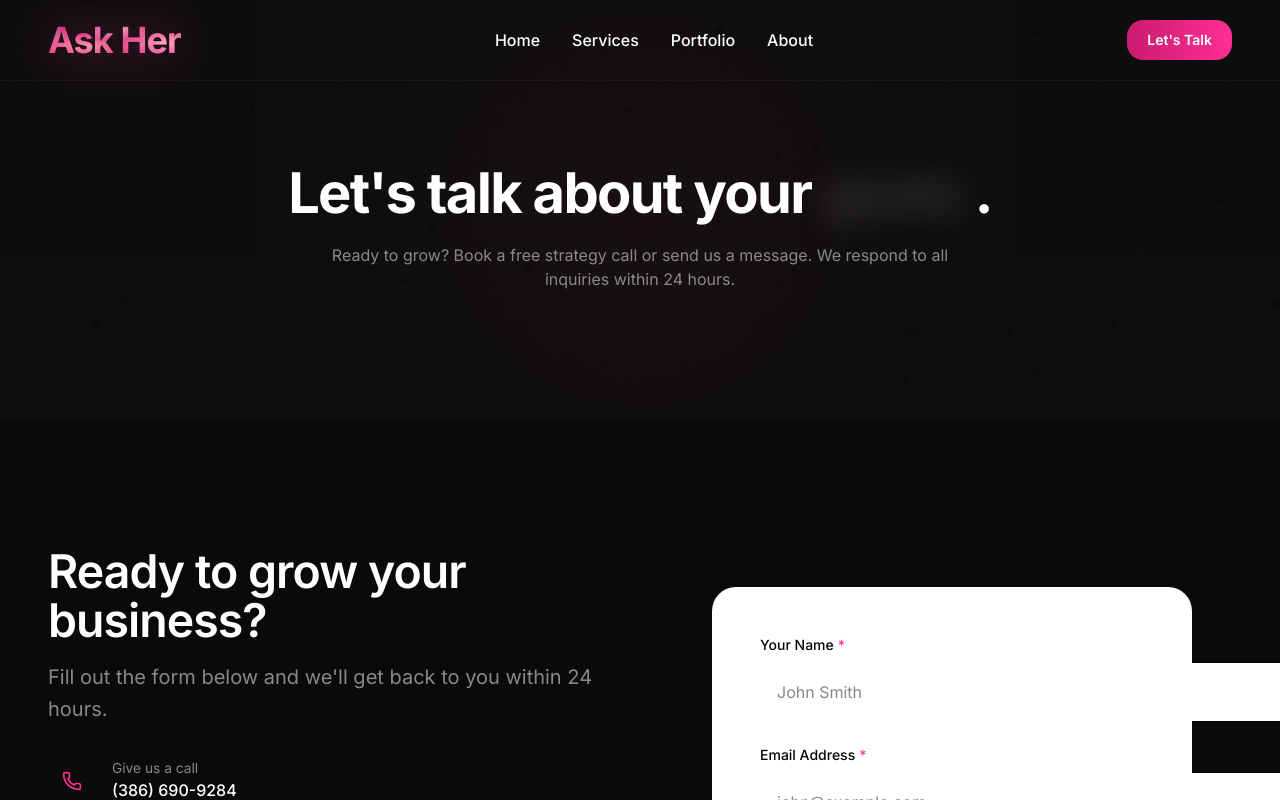
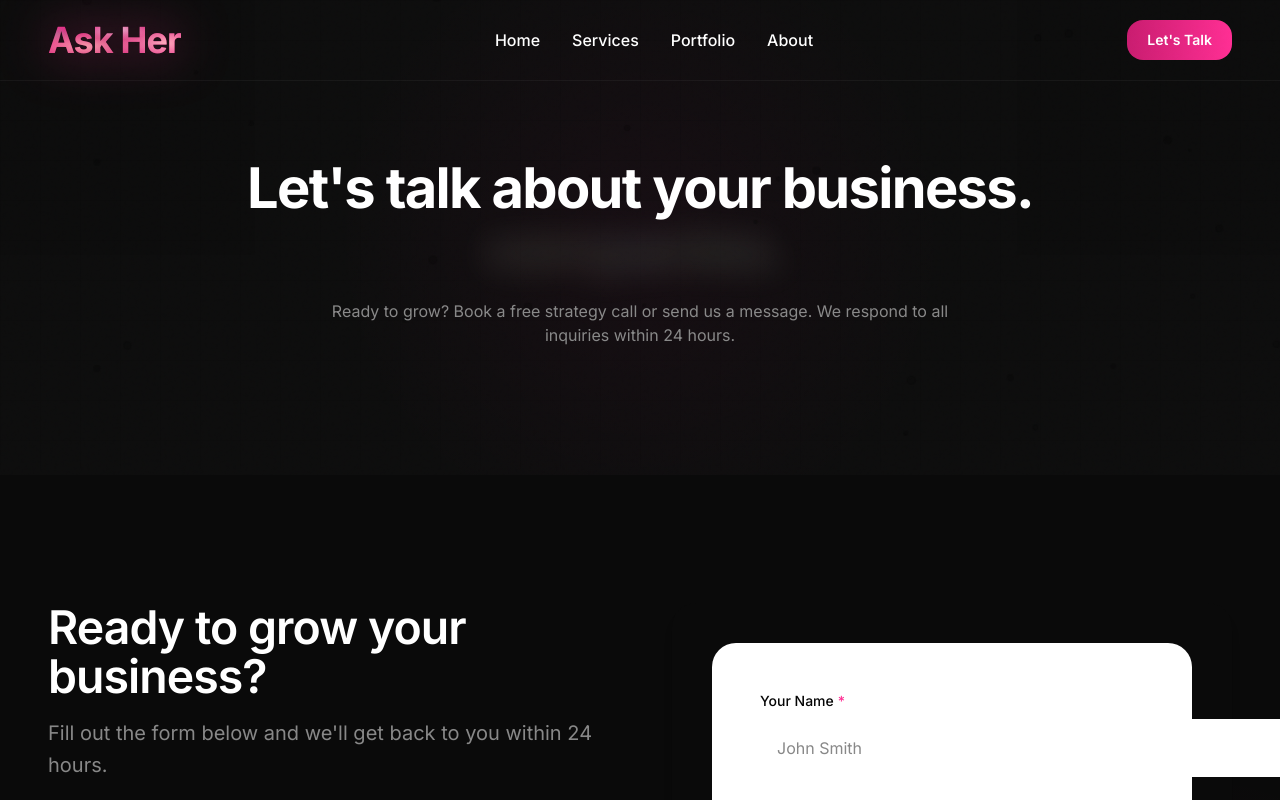
Before and after one commit to snailsandboats-creator/ask-her-new-, a Next.js app: page /contact in a window 1280 px wide. Shown: the top 800 px of the page. Built offline with nearby package versions, Linux system fonts and the light colour scheme.

Commit message:
Update PageHero component

```diff
--- a/src/components/sections/PageHero.tsx
+++ b/src/components/sections/PageHero.tsx
@@ -16,7 +16,7 @@ interface PageHeroProps {
 
 // Dynamic words for the transitioning effect
 const DYNAMIC_WORDS_GROW = ['Grow', 'Succeed', 'Thrive', 'Scale', 'Win'];
-const DYNAMIC_WORDS_BUSINESS = ['business', 'goals', 'vision', 'strategy', 'growth'];
+const DYNAMIC_WORDS_BUSINESS = ['businesses.', 'companies.', 'brands.', 'clients.', 'partners.'];
 
 // Word transition variants
 const wordVariants = {
@@ -78,12 +78,12 @@ export function PageHero({
     return () => clearInterval(interval);
   }, []);
 
-  // Check if headline contains "grow" or "business" and split it
+  // Check if headline contains "grow" or "business/businesses" and split it
   const hasGrow = headline.toLowerCase().includes('grow');
   const hasBusiness = headline.toLowerCase().includes('business');
   const hasTransitionWord = hasGrow || hasBusiness;
   const headlineParts = hasTransitionWord
-    ? headline.split(hasGrow ? /\bgrow\b/i : /\bbusiness\b/i)
+    ? headline.split(hasGrow ? /\bgrow\b/i : /\bbusinesses?\b/i)
     : null;
 
   // Use the appropriate word list
@@ -178,7 +178,7 @@ export function PageHero({
             {hasTransitionWord && headlineParts ? (
               <>
                 {headlineParts[0]}
-                <span className="inline-block relative align-baseline overflow-visible" style={{ width: '9.5rem', verticalAlign: 'baseline', lineHeight: '1.2' }}>
+                <span className="inline-block relative align-baseline overflow-visible" style={{ verticalAlign: 'baseline', lineHeight: '1.2' }}>
                   <AnimatePresence mode="wait">
                     <motion.span
                       key={currentWordIndex}
@@ -199,8 +199,8 @@ export function PageHero({
                       {DYNAMIC_WORDS[currentWordIndex]}
                     </motion.span>
                   </AnimatePresence>
-                  {/* Invisible spacer to maintain layout */}
-                  <span className="invisible">Succeed</span>
+                  {/* Invisible spacer to maintain layout - use longest word from current word list */}
+                  <span className="invisible">{hasBusiness ? 'businesses.' : 'Succeed'}</span>
                 </span>
                 {headlineParts[1]}
               </>
```
